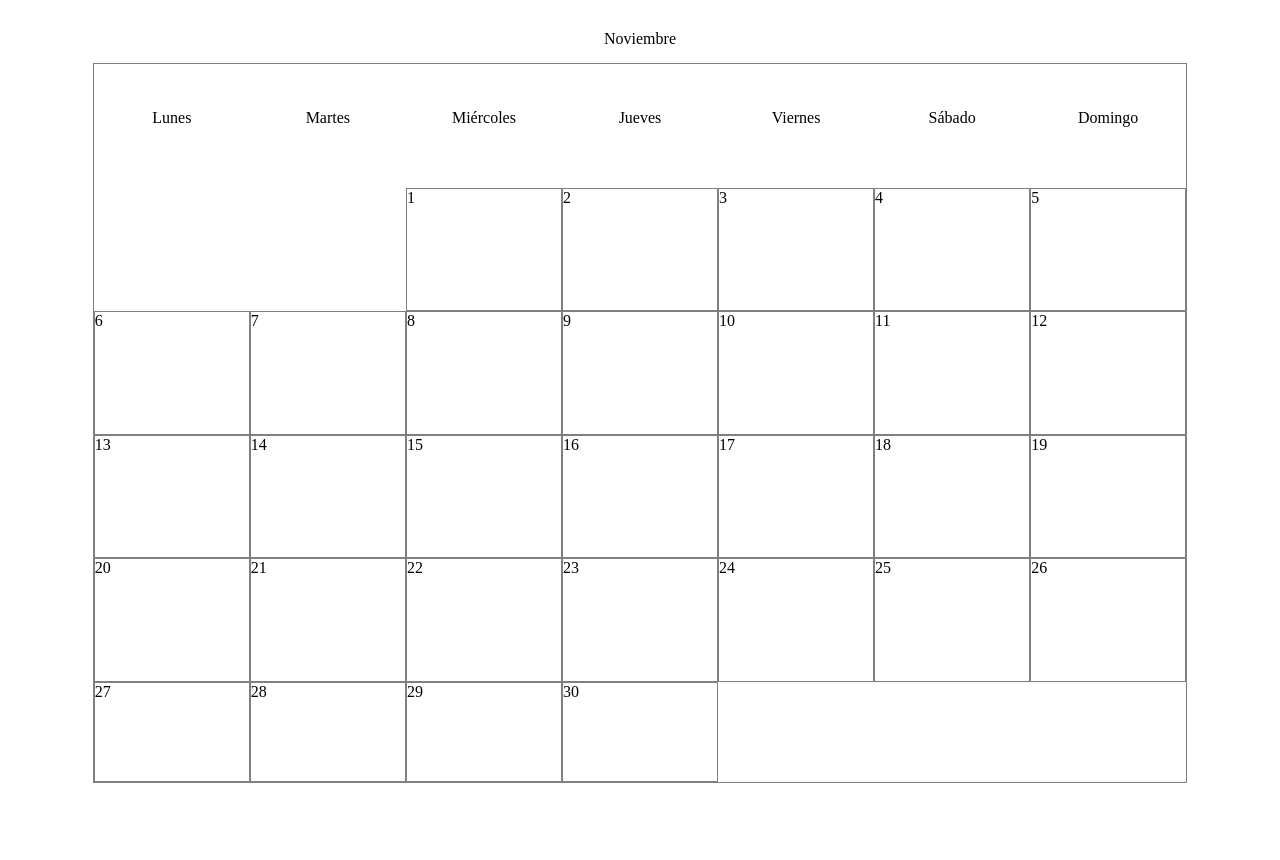
After one commit to Biza13/2daw, a PHP site: the page made by Desarrollo de Interfaces/Tema 4 flexbox, grid y layout/Grid Ej2/index.html in a window 1280 px wide. The commit adds this page. Run offline with PHP 8.4, Linux system fonts and the light colour scheme.

Commit message:
Ejercicios ana

```diff
--- /dev/null
+++ b/Desarrollo de Interfaces/Tema 4 flexbox, grid y layout/Grid Ej2/index.html
@@ -0,0 +1,55 @@
+<!DOCTYPE html>
+<html lang="es">
+<head>
+    <meta charset="UTF-8">
+    <meta name="viewport" content="width=device-width, initial-scale=1.0">
+    <title>Scheduler</title>
+    <link rel="stylesheet" href="style.css">
+</head>
+<body>
+    <div class="mes">Noviembre</div>
+    <section id="planilla">
+        <div class="diasS">
+            <ul>
+                <li>Lunes</li>
+                <li>Martes</li>
+                <li>Miércoles</li>
+                <li>Jueves</li>
+                <li>Viernes</li>
+                <li>Sábado</li>
+                <li>Domingo</li>
+            </ul>
+        </div>
+        <div class="dia">1</div>
+        <div class="dia">2</div>
+        <div class="dia">3</div>
+        <div class="dia">4</div>
+        <div class="dia">5</div>
+        <div class="dia">6</div>
+        <div class="dia">7</div>
+        <div class="dia">8</div>
+        <div class="dia">9</div>
+        <div class="dia">10</div>
+        <div class="dia">11</div>
+        <div class="dia">12</div>
+        <div class="dia">13</div>
+        <div class="dia">14</div>
+        <div class="dia">15</div>
+        <div class="dia">16</div>
+        <div class="dia">17</div>
+        <div class="dia">18</div>
+        <div class="dia">19</div>
+        <div class="dia">20</div>
+        <div class="dia">21</div>
+        <div class="dia">22</div>
+        <div class="dia">23</div>
+        <div class="dia">24</div>
+        <div class="dia">25</div>
+        <div class="dia">26</div>
+        <div class="dia">27</div>
+        <div class="dia">28</div>
+        <div class="dia">29</div>
+        <div class="dia">30</div>
+    </section>
+</body>
+</html>
--- /dev/null
+++ b/Desarrollo de Interfaces/Tema 4 flexbox, grid y layout/Grid Ej2/style.css
@@ -0,0 +1,62 @@
+*{
+    width: 95%;
+    box-sizing: border-box;
+    margin: 15px auto;
+}
+
+body{
+    width: 100%;
+    height: 100vh;
+}
+
+#planilla{
+    width: 90%;
+    height: 90vh;
+    display: grid;
+    grid-template-columns: repeat(7, 1fr);
+    grid-template-rows: repeat(5, 1fr);
+    border: 1px solid gray;
+    grid-auto-flow: row;
+}
+
+.mes{
+    width: 10%;
+    text-align: center;
+    margin: 0 auto;
+}
+
+.diasS{
+    width: 100%;
+    margin: 15px 0;
+    grid-column: 1/8;
+}
+
+.diasS ul{
+    height: 100%;
+    width: 100%;
+    display: grid;
+    grid-template-columns: repeat(7, 1fr);
+    list-style: none;
+    padding: 0;
+}
+
+.diasS ul li{
+    width: 100%;
+    text-align: center;
+    justify-self: end;
+}
+
+.dia{
+    margin: 0 0;
+    width: 100%;
+    height: 100%;
+    border: 1px solid gray;
+}
+
+.dia:nth-child(2){
+    grid-column: 3/4;
+}
+
+.dia:last-of-type{
+    height: 100px;
+}
--- a/Entorno cliente/U5/index.html
+++ b/Entorno cliente/U5/index.html
@@ -12,6 +12,7 @@
             <li><a href="./Ej1/index.html">DOM 1</a></li>
             <li><a href="./Ej2/index.html">DOM 2</a></li>
             <li><a href="./Ej3/index.html">DOM 3</a></li>
+            <li><a href="./Ej4/index.html">DOM 4 juegos</a></li>
         </ul>
     </main>
 </body>
```
Also changed, not shown: Desarrollo de Interfaces/Tema 4 flexbox, grid y layout/Grid Ej1/style.css (+23 -1 lines), Entorno cliente/U5/Ej4/index.html (added, +11 -0 lines), 1 other file.
